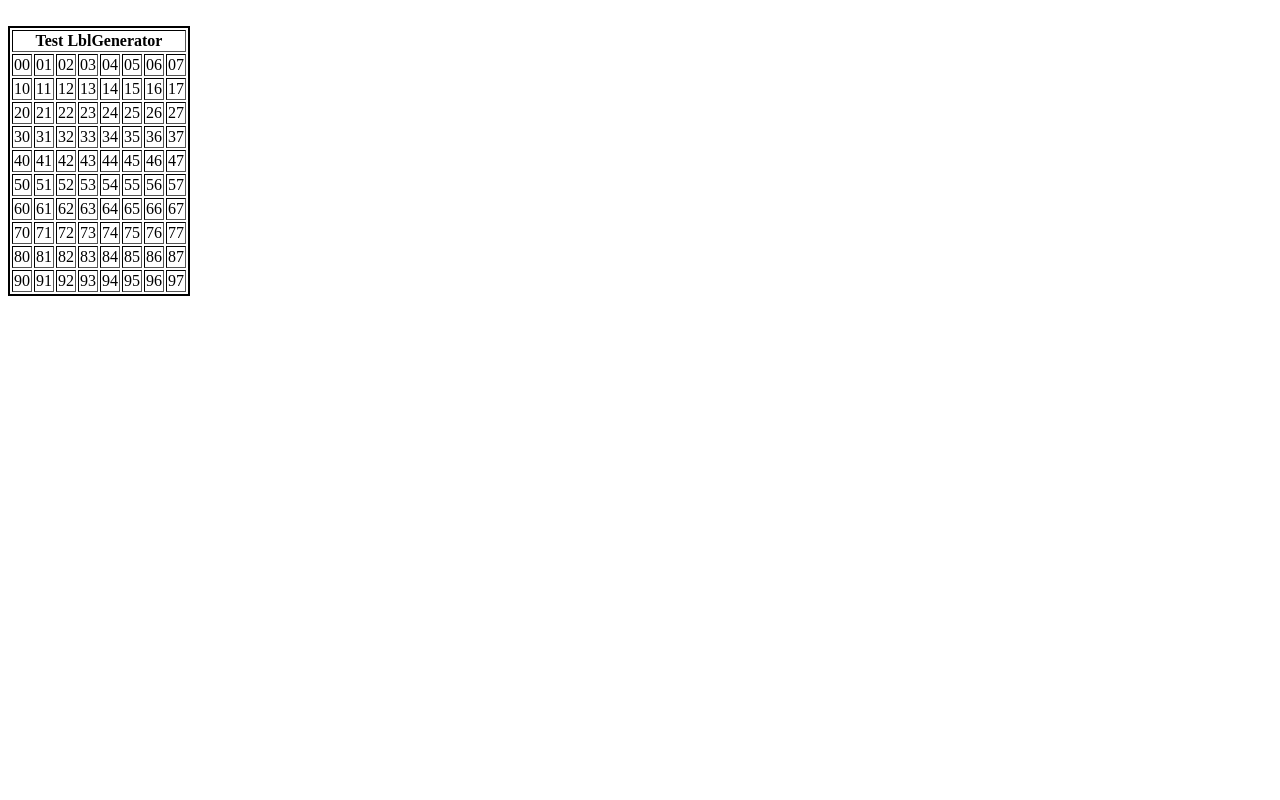
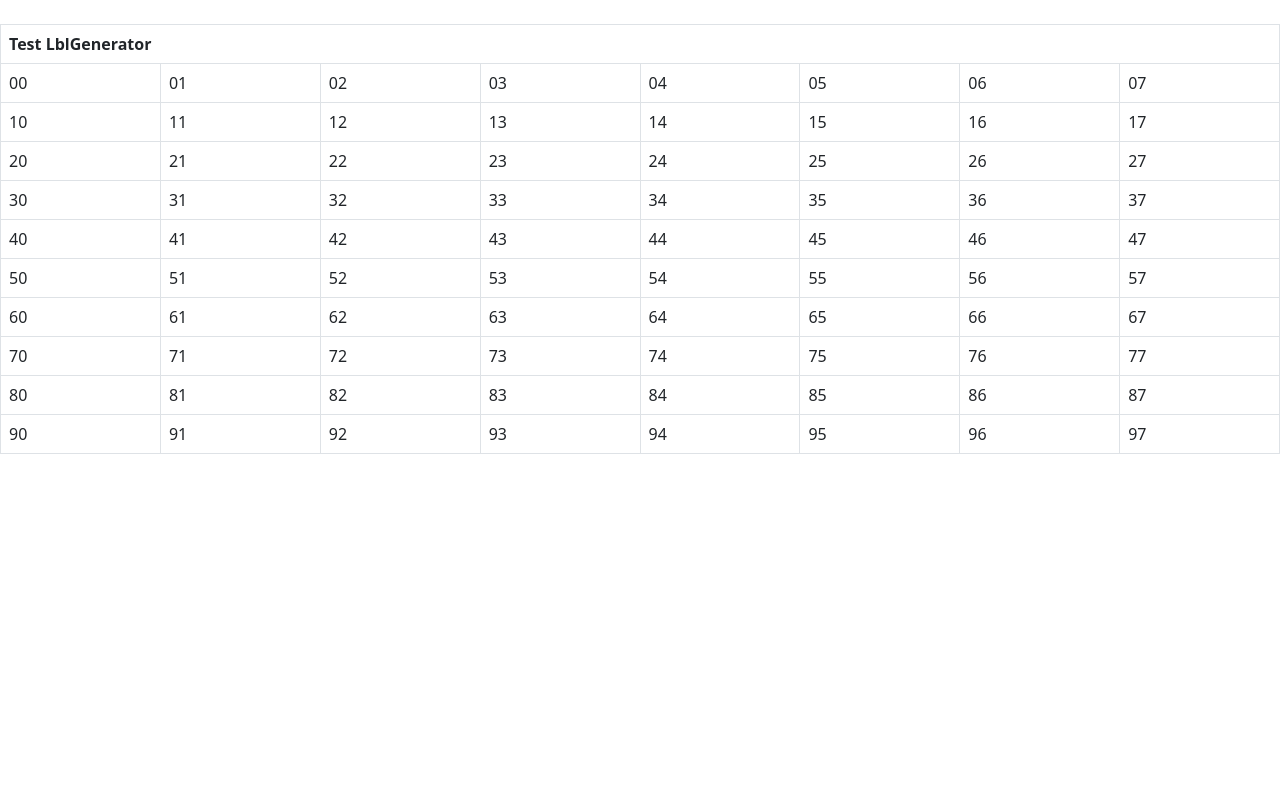
Before and after one commit to AleCristo/CristoPhp, a PHP site: page /LblGenerator.php in a window 1280 px wide. Run offline with PHP 8.4, Linux system fonts and the light colour scheme.

Commit message:
lblGen. fix 22/11

```diff
--- a/lblGenerator/LblGenerator.php
+++ b/lblGenerator/LblGenerator.php
@@ -1,17 +1,10 @@
 <html>
     <head>
-        <style>
-            body{
-                align-items: center;
-            }
-            table
-            {
-                border-style:solid;
-                border-width:2px;
-                border-color:black;
-            }
-        </style>
+
     </head>
+
+    <link href="https://cdn.jsdelivr.net/npm/bootstrap@5.2.3/dist/css/bootstrap.min.css" rel="stylesheet" integrity="sha384-rbsA2VBKQhggwzxH7pPCaAqO46MgnOM80zW1RWuH61DGLwZJEdK2Kadq2F9CUG65" crossorigin="anonymous">
+    <script src="https://cdn.jsdelivr.net/npm/bootstrap@5.2.3/dist/js/bootstrap.bundle.min.js" integrity="sha384-kenU1KFdBIe4zVF0s0G1M5b4hcpxyD9F7jL+jjXkk+Q2h455rYXK/7HAuoJl+0I4" crossorigin="anonymous"></script>
 
     <body>
 
@@ -24,16 +17,16 @@
         $r = 0;
         $c = 0;
 
-        echo "<table border='2'>
+        echo "<table class='table table-bordered table-hover table-responsive'>
             <tr> <th colspan=" . $colums . ">" . $title . "</th></tr>";
 
-        for($i = 0; $i < $colums; $i++){
+        for ($i = 0; $i < $colums; $i++) {
             echo "<tr>";
-            for($j = 0; $j < $rows; $j++){
+            for ($j = 0; $j < $rows; $j++) {
                 echo"<td>" . $c . $r . "</td>";
                 $r++;
             }
-            $r=0;
+            $r = 0;
             $c++;
         }
 
```
